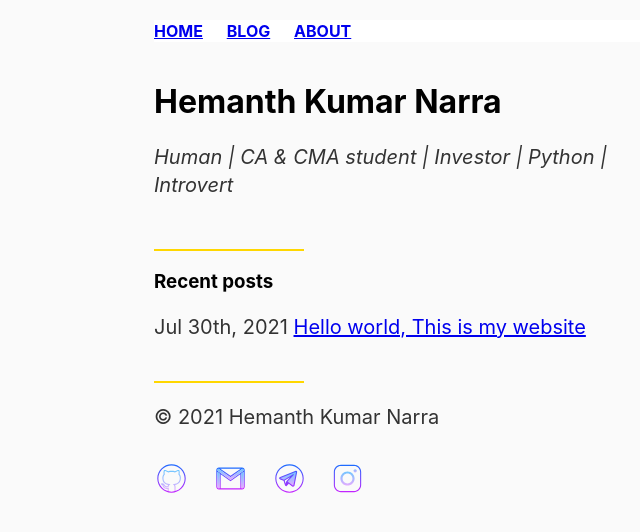
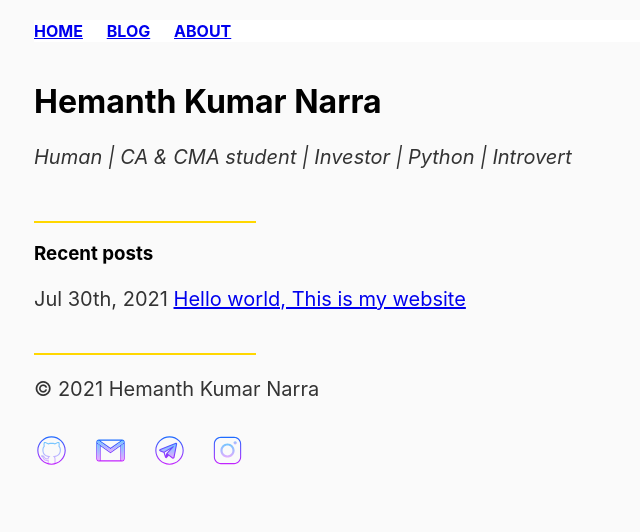
Before and after one commit to hemanthnarra/hemanthnarra.github.io, a Jekyll site: the page built from index.html, in a window 1280 px wide. Shown: the top 532 px of the page, without its empty margins (236-876 px from the left). Built offline with Jekyll 4.4.1, drawn with Linux system fonts in a browser that asks for light colours.

Commit message:
this should be the final

```diff
--- a/css/main.css
+++ b/css/main.css
@@ -3,7 +3,7 @@
 body {
     background-color: #fafafa;
     font-family: -apple-system, BlinkMacSystemFont, 'Segoe UI', Roboto, Oxygen, Ubuntu, Cantarell, 'Open Sans', 'Helvetica Neue', sans-serif;
-    max-width: 500px;
+    max-width: 740px;
     margin: auto;
 }
 p, ul {
```
